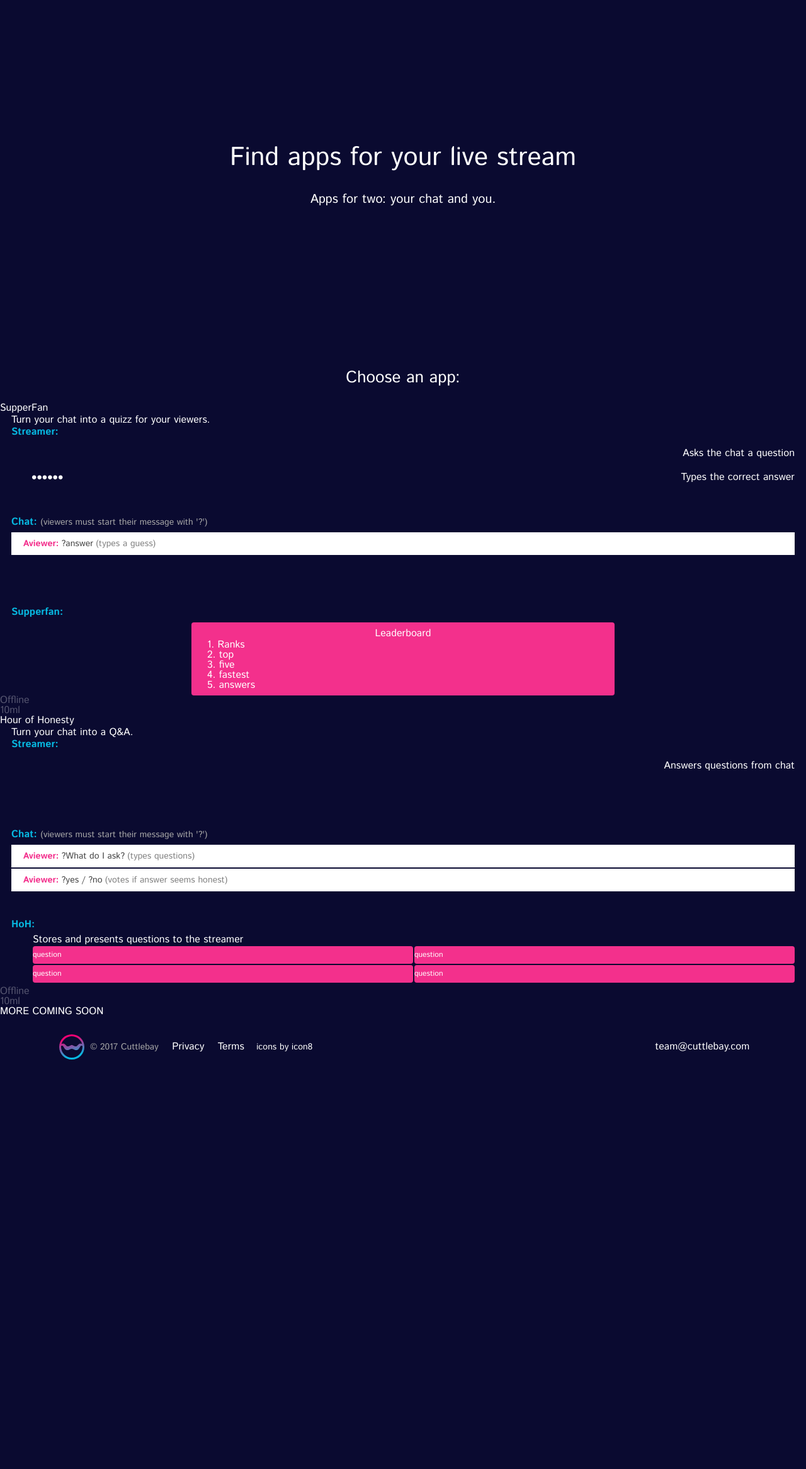
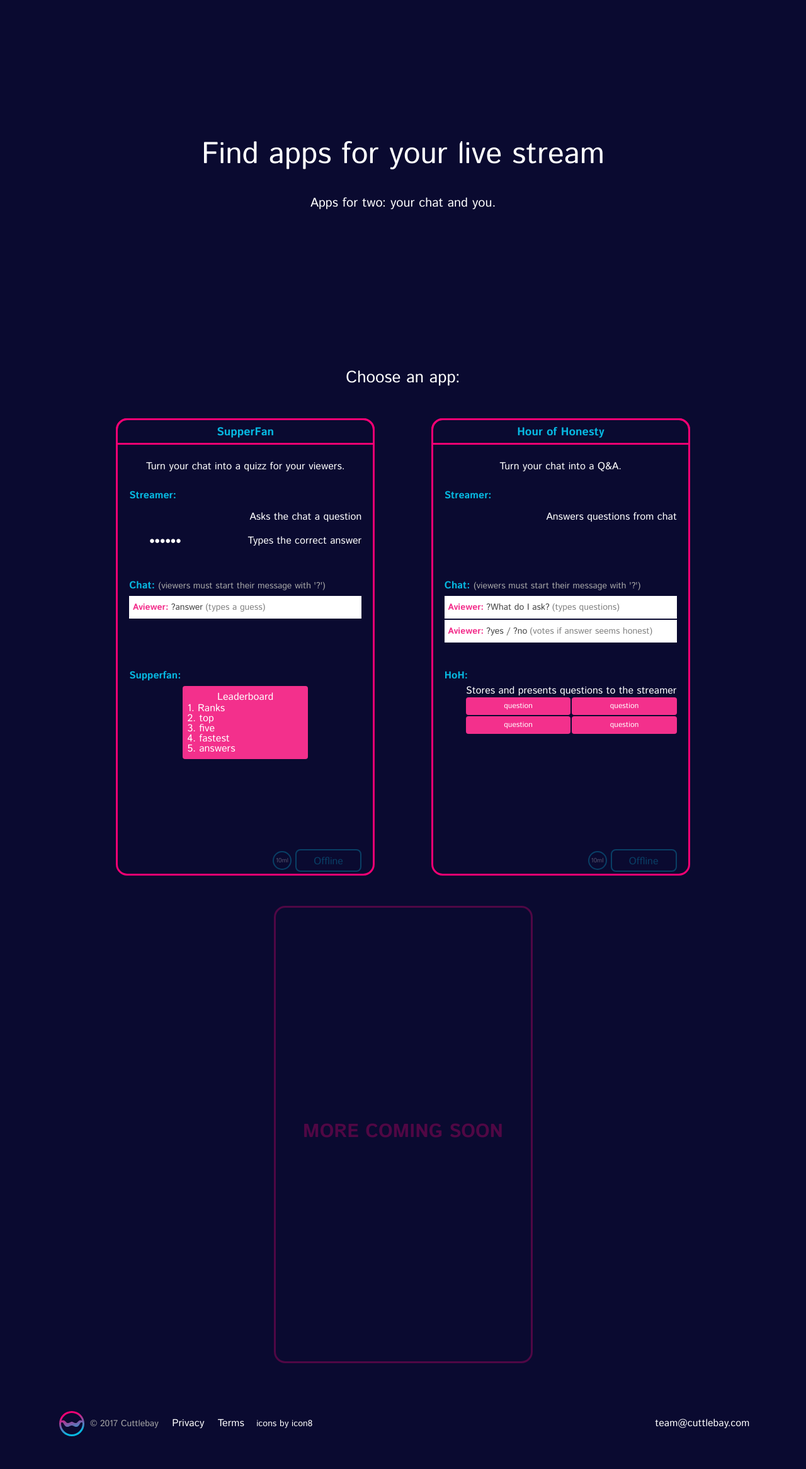
Before and after one commit to CuttleFysh/cuttlet, a Django app: page / in a window 1280 px wide. Shown: the part 48-2380 px from the top of the page at 63% size. Before the commit the page ends 1730 px from the top, so only its background shows below. Run offline with Django 3.2, Linux system fonts and the light colour scheme; the visitor is signed in with stand-in values (Sample User, id 1); some libraries are stand-ins or nearby versions.

Commit message:
Change way to app

```diff
--- a/static/css/home.css
+++ b/static/css/home.css
@@ -9,13 +9,13 @@ body {
     height: 70vh;
     line-height: 70vh;
     text-align: center;
-    font-size: 1.625em;
 }
 
 #explanation p {
     display: inline-block;
     width: 94%;
     line-height: normal;
+    font-size: 3em;
     vertical-align: middle;
 }
 
@@ -35,7 +35,7 @@ body {
     font-size: 1.375em;
 }
 
-#container_all_ways {
+#container_all_apps {
     position: relative;
     padding-bottom: 24px;
     width: 100%;
@@ -43,7 +43,7 @@ body {
     text-align: center;
 }
 
-.container_way {
+.container_app {
     display: inline-block;
     position: relative;
     margin: 24px 0.5%;
@@ -54,7 +54,7 @@ body {
     vertical-align: top;
 }
 
-.title_way {
+.title_app {
     display: block;
     position: absolute;
     left: -3px;
@@ -76,7 +76,7 @@ body {
     width: calc(100% - 36px);
 }
 
-.explanation_way {
+.explanation_app {
     margin-top: 39px;
     height: 70px;
     line-height: 70px;
@@ -112,7 +112,7 @@ body {
     height: 140px;
 }
 
-.concern_way {
+.concern_app {
     height: 280px;
 }
 
@@ -244,7 +244,7 @@ body {
     text-align: right;
 }
 
-.label_cost_way {
+.label_cost_app {
     display: inline-block;
     position: relative;
     float: right;
@@ -263,7 +263,7 @@ body {
 }
 
 
-.button_trigger_way {
+.button_trigger_app {
     position: relative;
     float: right;
     margin: 3px 18px 3px 0;
@@ -292,13 +292,13 @@ body {
     cursor: default;
 }
 
-#next_way {
+#next_app {
     line-height: 720px;
     opacity: 0.3;
     cursor: default;
 }
 
-#next_way_text {
+#next_app_text {
     display: inline-block;
     width: 80%;
     line-height: normal;
@@ -478,23 +478,15 @@ body {
 
 @media only screen and (min-width: 768px) {
 
-    #explanation {
-        font-size: 1.875em;
-    }
-
     #explanation p {
         width: 50%;
-    }
-
-    #explanation p {
-        font-size: 1.375em;
     }
 
     #title_choose {
         font-size: 1.625em;
     }
 
-    .container_way {
+    .container_app {
         margin: 24px 3.5%;
         width: calc(24% - 6px);
         min-width: 405px;
```
